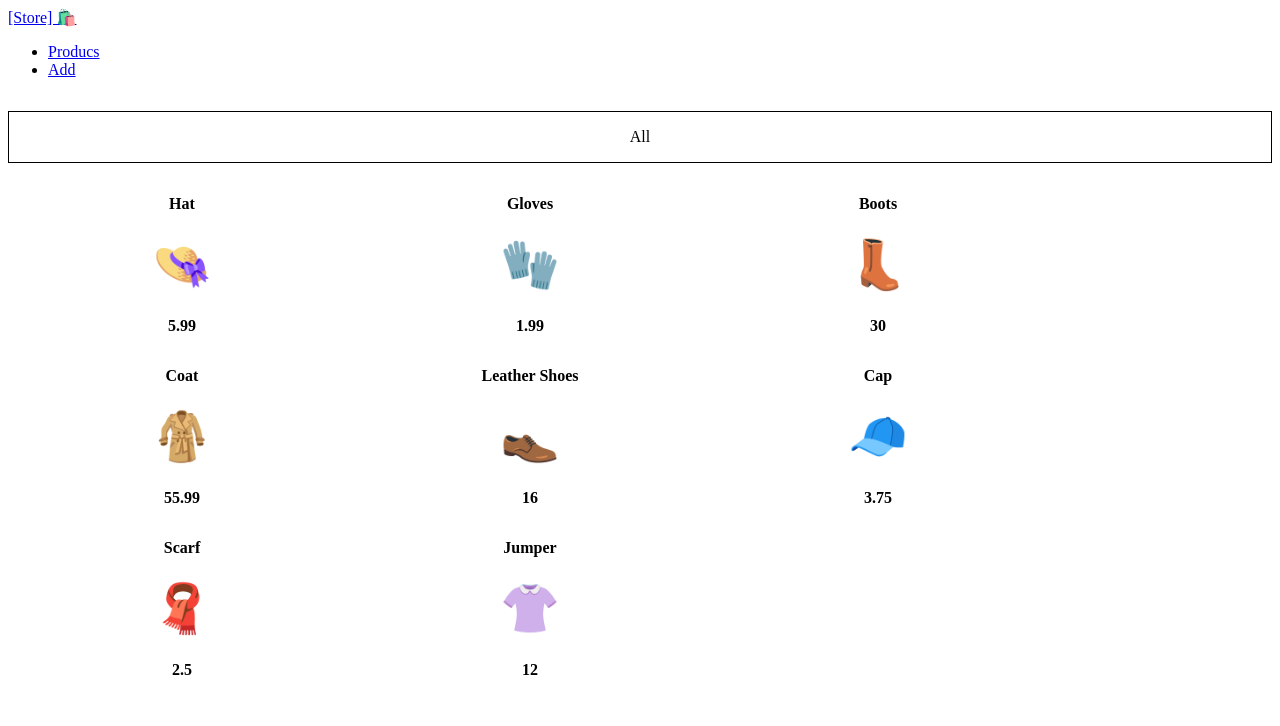
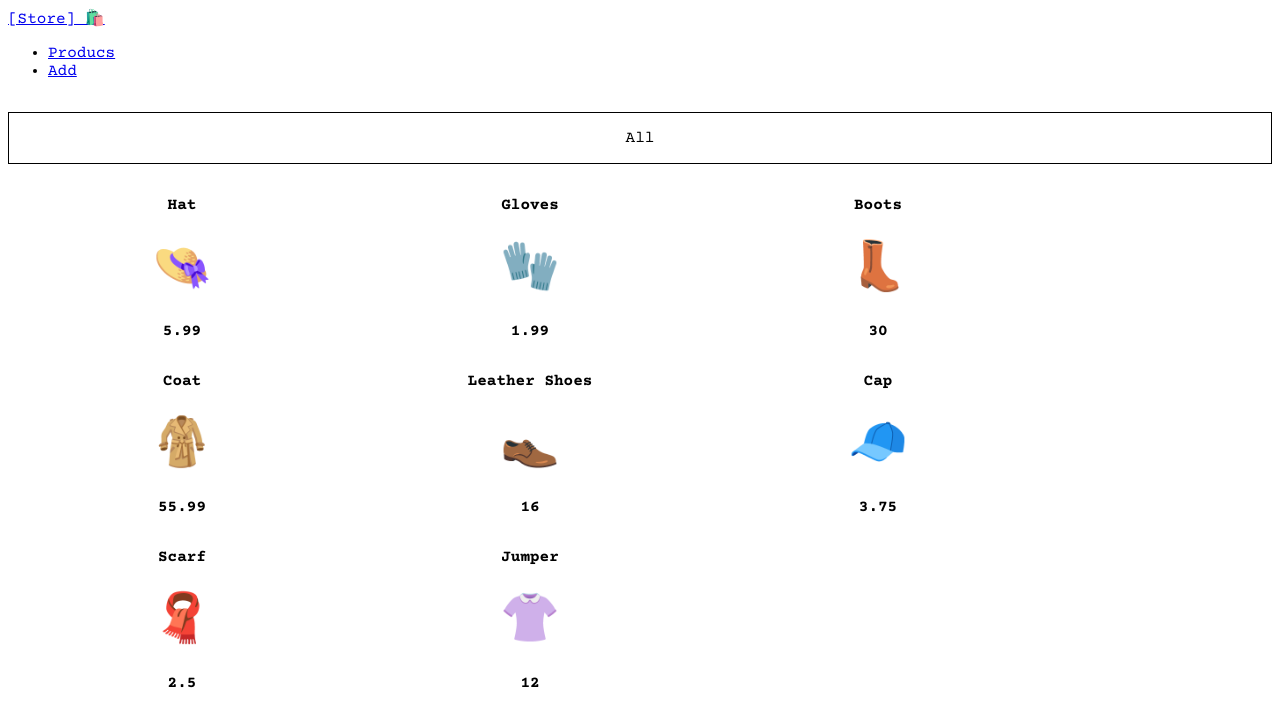
Before and after one commit to almgwary/mini-store, an Angular app: page / in a window 1280 px wide. Shown: the top 726 px of the page. Built offline with nearby package versions, Linux system fonts and the light colour scheme.

Commit message:
feat: change font

```diff
--- a/src/styles.scss
+++ b/src/styles.scss
@@ -1 +1,8 @@
 /* You can add global styles to this file, and also import other style files */
+
+@import url('https://fonts.googleapis.com/css?family=Courier+Prime:400,700&display=swap');
+
+* {
+  font-family: 'Courier Prime', monospace;
+  transition: all 0.3s cubic-bezier(.25,.8,.25,1);
+}
```
